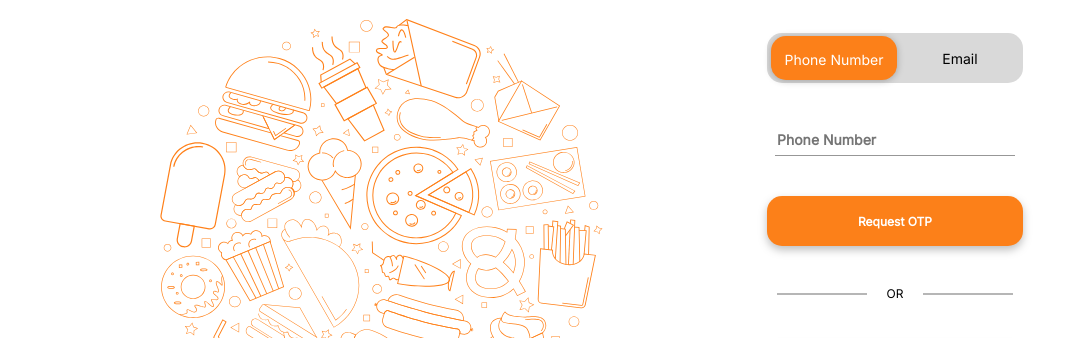
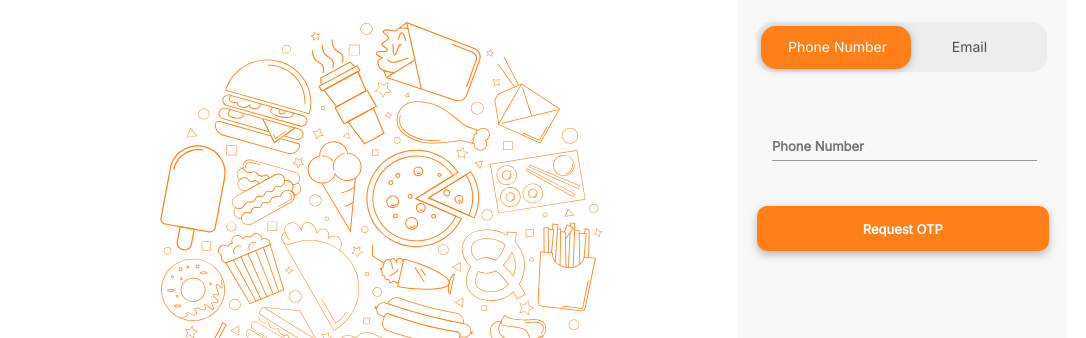
Before and after one commit to nikhileshnr/FoodStop, a plain HTML site: page signin.html in a window 1280 px wide. Shown: the part 187-525 px from the top of the page, without its empty margins (128-1214 px from the left). Drawn offline with Linux system fonts and the light colour scheme; some packages are replaced by stand-ins of ours; a script that the page names is missing.

Commit message:
Login Page Complete

```diff
--- a/signin.css
+++ b/signin.css
@@ -59,8 +59,9 @@ flex-shrink: 0;
 }
 .flex-container
 {
+
     display: flex;
-    gap: 120px;
+    gap: 80px;
     font-family: Inter;
 }
 .flex1>img
@@ -68,82 +69,114 @@ flex-shrink: 0;
     width: 500px;
     height: 500px;
 }
-.flex2 {
-    width: 20vw;
-    height: auto;
-    display: flex;
-    flex-direction: column;
-    gap: 40px;
-    padding: 30px 15px;
+.flex2
+{
+    /* border: 2px solid black; */
+    height: 100%;
+    width: 100%;
+}
+.form-box
+{
+    width: 320px;
+    height: 510px;
+    position: relative;
+    margin: 0 auto;
+    padding-left: 5px;
+    padding-right: 5px;
+    overflow: hidden;
+    background-color: #f8f8f8;
+    border-radius: 20px;
+}
+.button-box
+{
+    background-color: #ededed;
+    width: 290px;
+    height: 50px;
+    margin: 35px auto;
+    position: relative;
     border-radius: 15px;
-    transition: background-color 0.3s, box-shadow 0.3s;
 }
-
-.toggle1 {
-    width: 100%;
-    height: 29px;
-    background-color: #fc8019;
+.toggle-btn
+{
+    width: 135px;
+    padding: 16px 5px;
+    font-size: 14px;
+    font-family: Inter;
+    color: #4f4f4f;
+    cursor: pointer;
+    background: transparent;
+    border: 0;
+    outline: none;
+    position: relative;
+}
+.one
+{
+    margin-left: 13px;
+}
+.two
+{
+    padding-left: 0;
+    margin-left: -5px;
+}
+#btn
+{
+    top: 0;
+    left: 0;
+    position: absolute;
+    width: 150px;
+    height: 85%;
+    margin-top: 4px;
+    margin-left: 4px;
+    background: #FF8019;
     border-radius: 15px;
-    font-size: 14px;
-    padding-top: 15px;
-    color: #fff;
-    margin-left: 4px;
+    transition: 0.6s;
     box-shadow: 0px 1px 7px 0px rgba(0, 0, 0, 0.25);
 }
+.input-group
+{
+    /* border: 2px solid black; */
+    top: 140px;
+    position: absolute;
+    width: 265px;
+    margin-left: 5px;
+    transition: 0.6s;
+}
+.input-field
+{
+    font-family: Inter;
+    font-weight: 600;
+    font-size: 13px;
+    width: 100%;
+    padding: 6px 0;
+    margin: 5px 0;
+    border:0;
+    border-bottom: 1px solid #979797;
+    outline: none;
+    background: transparent;
+}
+.submit-btn
+{
 
-.toggle2 {
-    width: 100%;
-    font-size: 14px;
-}
-
-.child1
-{
-    display: flex;
-    width:auto;
-    height: 50px;
-    background-color: #D9D9D9;
-    border-radius: 15px;
-    justify-content: center;
-    text-align: center;
-    align-items: center;
-}
-.child2
-{
-    align-items: center;
-    justify-content: center;
-    margin-left: 8px;
-}
-.child2>input
-{
-    color: #595959;
-font-family: Inter;
-font-size: 14px;
-font-weight: 600;
-    width: 95%;
-    height: 30px;
-    border: none;
-    border-bottom: 1px solid #979797;
-}
-.child3
-{
-    display: flex;
-    background-color:#fc8019;
-    color: #fff;
-    height: 50px;
-    border-radius: 15px;
-    align-items: center;
-    justify-content: center;
-    text-align: center;
-    filter:drop-shadow(0px 4px 4px rgba(0, 0, 0, 0.25));
+    width: 110%;
+    padding: 12px 30px;
+    cursor: pointer;
+    margin-top: 40px;
+    margin-left: -15px;
+    color: #FFF;
     font-family: Inter;
-    font-size: 12px;
-    font-weight: 700;
+    font-size: 13px;
+    font-weight: 600;
+    height: 45px;
+    background: #FF8019;
+    border: 0;
+    outline: none;
+    border-radius: 10px;
+    filter: drop-shadow(0px 4px 4px rgba(0, 0, 0, 0.25));
 
 }
-.child4
+#phone
 {
-    display: flex;
-
+    left: 30px;
 }
 .line
 {
@@ -152,13 +185,24 @@ font-weight: 600;
     margin: 0 10px;
     margin-top: 7px;
 }
-.or
+#separate
 {
+
+    display: flex;
+    margin-top: 270px;
+}
+#or
+{
+    font-family: Inter;
+    font-weight: 600;
     margin: 0 10px;
     font-size: 12px;
 }
-.child5
+#google
 {
+    width: 230px;
+    margin-left: 10px;
+    margin-top: 20px;
     display: flex;
     gap: 30px;
     align-items: center;
@@ -167,24 +211,30 @@ font-weight: 600;
     padding: 10px 35px;
     box-shadow: 0px 3px 10px 0px rgba(0, 0, 0, 0.07);
 }
-.logo>img
+#logo>img
 {
     width: 25px;
 }
 
-.text
+#text
 {
     margin-left: 15px;
     text-align: center;
     font-size: 13px;
     font-weight: 600;
 }
-.child6
+#email
 {
+    left: 450px;
+}
+.signup
+{
+    margin-top: 25px;
+    margin-left: 18px;
     color: #979797;
     font-size: 12px;
 }
-.child6>span
+.signup>a
 {
     color: #fc8019;
 }
--- a/signin.html
+++ b/signin.html
@@ -1,5 +1,6 @@
 <!DOCTYPE html>
 <html lang="en">
+
 <head>
     <meta charset="UTF-8">
     <meta name="viewport" content="width=device-width, initial-scale=1.0">
@@ -11,8 +12,9 @@
     <title>FoodStop</title>
     <link rel="icon" type="image/x-icon" href="./assets/Subtract.png">
     <script src="https://unpkg.com/smoothscroll-polyfill@0.6.11/dist/smoothscroll.min.js"></script>
-    <script src="./signin.js"></script>
+
 </head>
+
 <body>
     <header>
         <div class="flex-container">
@@ -20,7 +22,9 @@
                 <div class="first-sub">
                     <img src="./assets/Subtract.svg">
                 </div>
-                <a href="./Index.html"><div class="second-sub">FoodStop</div></a>
+                <a href="./Index.html">
+                    <div class="second-sub">FoodStop</div>
+                </a>
             </div>
         </div>
     </header>
@@ -28,34 +32,50 @@
     <div class="flex-container">
         <div class="flex1"><img src="./assets/graffiti.svg"></div>
         <div class="flex2 login-section">
-            <div class="child1">
-                <div class="toggle1">Phone Number</div>
-                <div class="toggle2">Email</div>
+            <div class="form-box">
+                <div class="button-box">
+                    <div id="btn"></div>
+                    <button type="button" class="toggle-btn one" onclick="login()"><span style="color: #fff;">Phone
+                            Number</span></button>
+                    <button type="button" class="toggle-btn two" onclick="register()"><span>Email</span></button>
                 </div>
-            <div class="child2"><input type="tel" placeholder="Phone Number"> </div>
-            <div class="child3"><div>Request OTP</div></div>
-            <div class="child4">
+                <form id="phone" class="input-group">
+                    <input type="tel" class="input-field call" placeholder="Phone Number" required>
+                    <button type="submit" class="submit-btn">Request OTP</button>
+                </form>
+                <form id="email" class="input-group">
+                    <input type="email" class="input-field" placeholder="Email" required>
+                    <input type="password" class="input-field" placeholder="Password" required style="margin-top: 20px;">
+                    <button type="submit" class="submit-btn">Login</button>
+                </form>
+                <div id="separate">
                     <div class="line"></div>
-                <div class="or">OR</div>
+                    <div id="or">OR</div>
                     <div class="line"></div>
                 </div>
-            <div class="child5">
-                <div class="logo"><img src="./assets/Google.svg"> </div>
-                <div class="text">Login with Google</div>
+                <a href="#"><div id="google">
+                    <div id="logo"><img src="./assets/Google.svg"></div>
+                    <div id="text">Login With Google</div>
+                </div></a>
+                <div class="signup">Not registered yet?<a href="#">Create an account</a></div>
             </div>
-            <div class="child6">Not registered yet?<span>Create an account</span></div>
         </div>
     </div>
     <div class="gap"></div>
+    <footer>
         <div id="footer">
             <div class="flex6">
                 <div class="logoflex">
                     <div>
                         <svg xmlns="http://www.w3.org/2000/svg" width="24" height="22" viewBox="0 0 24 22" fill="none">
-                        <path fill-rule="evenodd" clip-rule="evenodd" d="M0 4.41904C0 0.139537 5.35289 -0.803163 7.80629 2.70326C10.2648 6.21694 11.7134 10.4917 11.7301 15.1045C11.7301 10.5322 13.1371 6.28915 15.5409 2.78611C17.8898 -0.636952 23.0647 0.267582 23.0647 4.41905V9.91066C23.0647 16.2798 17.9015 21.443 11.5324 21.443C5.16321 21.443 0 16.2798 0 9.91065V4.41904Z" fill="white"/>
+                            <path fill-rule="evenodd" clip-rule="evenodd"
+                                d="M0 4.41904C0 0.139537 5.35289 -0.803163 7.80629 2.70326C10.2648 6.21694 11.7134 10.4917 11.7301 15.1045C11.7301 10.5322 13.1371 6.28915 15.5409 2.78611C17.8898 -0.636952 23.0647 0.267582 23.0647 4.41905V9.91066C23.0647 16.2798 17.9015 21.443 11.5324 21.443C5.16321 21.443 0 16.2798 0 9.91065V4.41904Z"
+                                fill="white" />
                         </svg>
                     </div>
-                <a href="#" id="top-link"><div class="footname">FoodStop</div></a>
+                    <a href="#" id="top-link">
+                        <div class="footname">FoodStop</div>
+                    </a>
                 </div>
                 <div class="inner-flex">
                     <div><a>About us</a></div>
@@ -72,5 +92,32 @@
             </div>
         </div>
     </footer>
+    <script src="./signin.js" defer></script>
+    <script>
+        var x = document.getElementById('phone');
+        var y = document.getElementById('email');
+        var z = document.getElementById('btn');
+
+        function register() {
+            x.style.left = "-400px";
+            y.style.left = "30px";
+            z.style.left = "130px";
+            // Change text color for "Phone Number" section
+            document.querySelector('.two span').style.color = "white";
+            document.querySelector('.one span').style.color = "#4f4f4f";
+        }
+
+        function login() {
+            x.style.left = "30px";
+            y.style.left = "450px";
+            z.style.left = "0px";
+            // Change text color for "Email" section
+            document.querySelector('.one span').style.color = "white";
+            document.querySelector('.two span').style.color = "#4f4f4f";
+        }
+    </script>
+
+
 </body>
+
 </html>
```
Lines whose indentation alone changed are shown as unchanged.
